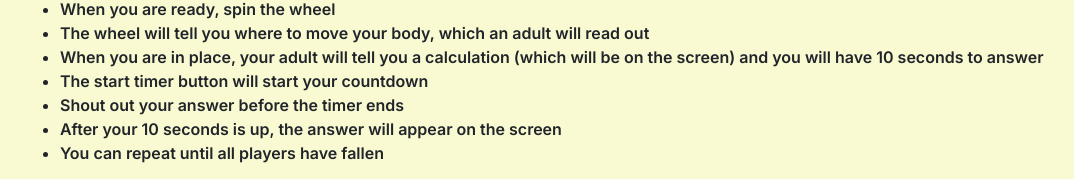
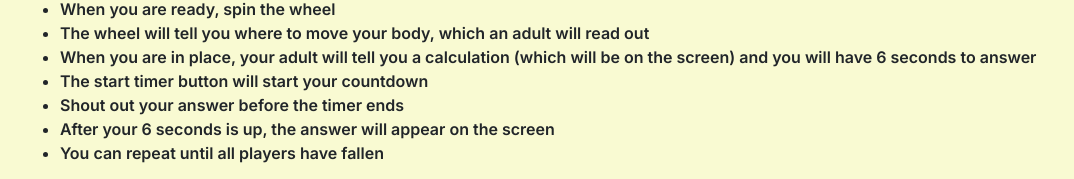
Before and after one commit to dmlogic/maths-twister, a plain HTML site: page index.html in a window 1280 px wide. Shown: the part 199-378 px from the top of the page, without its empty margins (54-1128 px from the left). Drawn offline with nearby package versions, Linux system fonts and the light colour scheme; a web font is replaced by a local one.

Commit message:
Inject timer variable into instructions

```diff
--- a/code.js
+++ b/code.js
@@ -85,3 +85,7 @@ function spinAgain(event) {
 firstSpinButton.addEventListener("click",startWheelSpinning);
 startTimer.addEventListener("click",mathsTimer);
 secondSpinButton.addEventListener("click",spinAgain);
+
+document.querySelectorAll('.display-seconds').forEach(function(item){
+    item.textContent = countDownSeconds;
+})
--- a/index.html
+++ b/index.html
@@ -21,10 +21,10 @@
                     <li>First, read <span class="italic">all</span> the instructions</li>
                     <li>When you are ready, spin the wheel</li>
                     <li>The wheel will tell you where to move your body, which an adult will read out</li>
-                    <li>When you are in place, your adult will tell you a calculation (which will be on the screen) and you will have 10 seconds to answer</li>
+                    <li>When you are in place, your adult will tell you a calculation (which will be on the screen) and you will have <span class="display-seconds"></span> seconds to answer</li>
                     <li>The start timer button will start your countdown</li>
                     <li>Shout out your answer before the timer ends</li>
-                    <li>After your 10 seconds is up, the answer will appear on the screen</li>
+                    <li>After your <span class="display-seconds"></span> seconds is up, the answer will appear on the screen</li>
                     <li>You can repeat until all players have fallen</li>
                 </ul>
                 <div class="spin-the-wheel text-center" id="wheel1">
```
